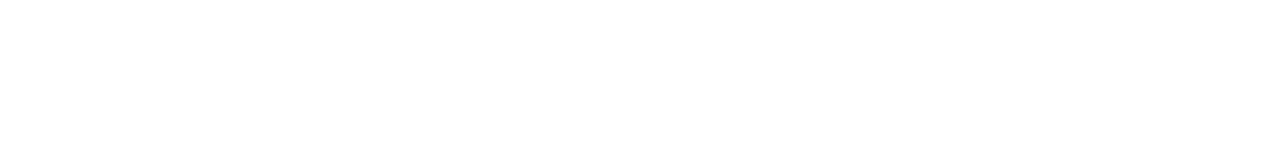
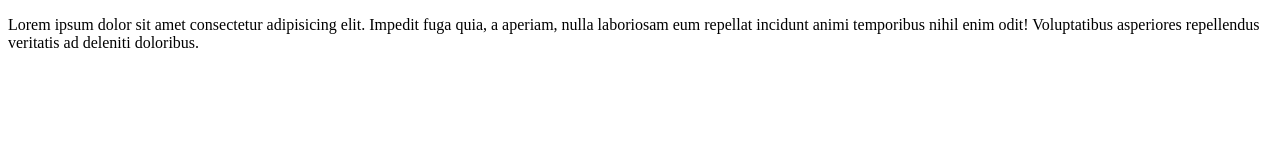
Before and after one commit to ArthurQueirozUFRN/projeto-1, a plain HTML site: page index.html in a window 1280 px wide. Drawn offline with Linux system fonts and the light colour scheme.

Commit message:
Adicionado texto no body

```diff
--- a/index.html
+++ b/index.html
@@ -6,6 +6,8 @@
     <title>Curso Gratuito Git e Github</title>
 </head>
 <body>
-
+    <p>
+        Lorem ipsum dolor sit amet consectetur adipisicing elit. Impedit fuga quia, a aperiam, nulla laboriosam eum repellat incidunt animi temporibus nihil enim odit! Voluptatibus asperiores repellendus veritatis ad deleniti doloribus.
+    </p>
 </body>
 </html>
```
